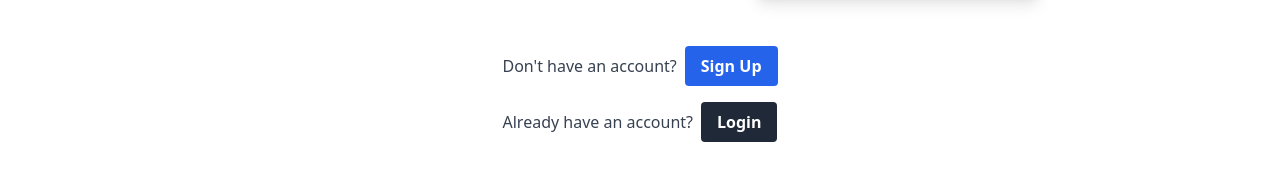
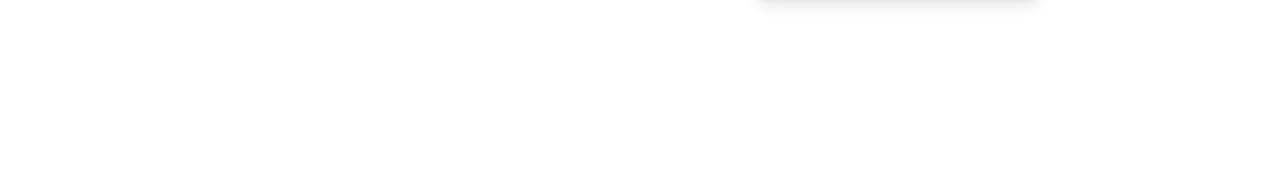
Before and after one commit to TheBaljitSingh/Apna-Blog-Frontend, a React (Create React App) app: page / in a window 1280 px wide. Shown: the part 331-512 px from the top of the page. Built offline with nearby package versions, Linux system fonts and the light colour scheme; the HTML template or start-up script is replaced by a standard one.

Commit message:
removed the signup and login buttons

```diff
--- a/src/Home.js
+++ b/src/Home.js
@@ -49,27 +49,7 @@
 
       {/* Signup and login buttons */}
       </div>
-        <div className="flex flex-col items-center justify-center text-center gap-4">
-      <p className="text-gray-700">
-        Don't have an account?
-        <button
-          className="ml-2 bg-blue-600 text-white font-bold py-2 px-4 rounded hover:bg-blue-700 transition duration-200"
-          onClick={() => navigate('auth?mode=login')}
-        >
-          Sign Up
-        </button>
-      </p>
 
-      <p className="text-gray-700">
-        Already have an account?
-        <button
-          className="ml-2 bg-gray-800 text-white font-bold py-2 px-4 rounded hover:bg-gray-900 transition duration-200"
-          onClick={() => navigate('/auth?mode=login')}
-        >
-          Login
-        </button>
-      </p>
-      </div>
 
       </div>
     )
```
